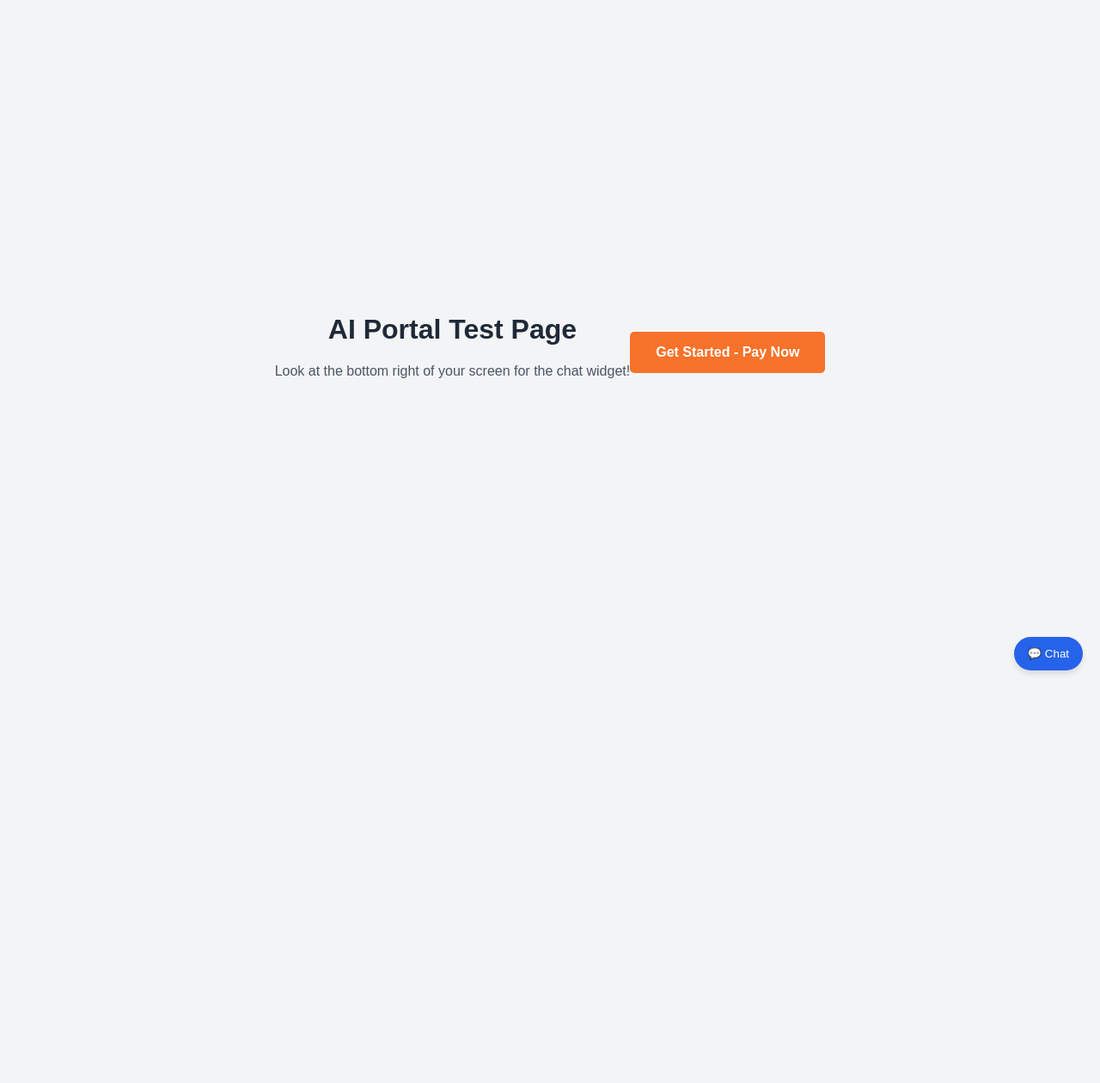
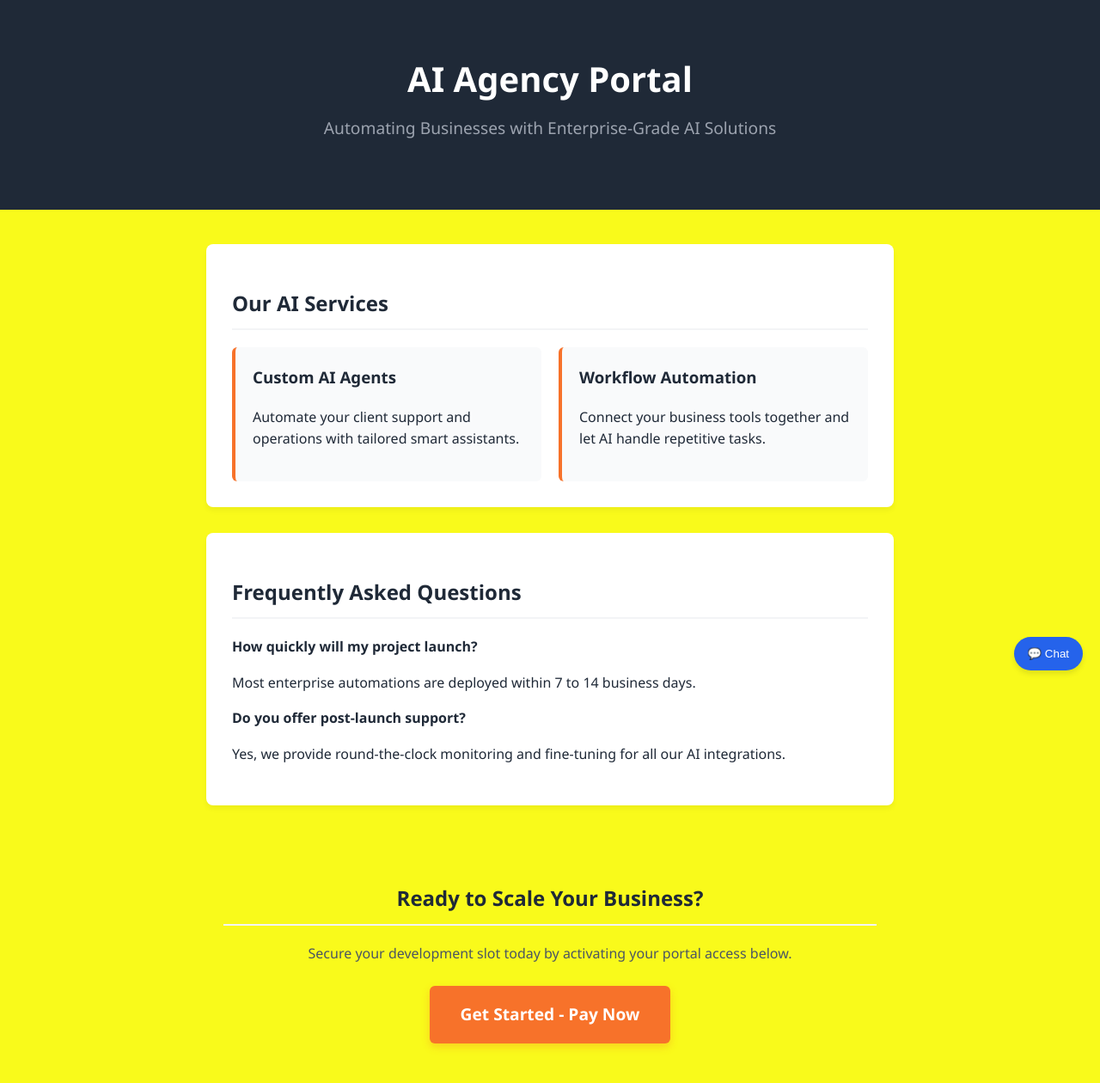
Before and after one commit to chimeremezewisdom1001-max/ai-agency-portal, a website: page public/index.html in a window 1280 px wide. Shown: the whole page at 86% size. Before the commit the page ends 800 px from the top, so only its background shows below. Drawn offline with Linux system fonts and the light colour scheme.

Commit message:
Upgraded landing page to enterprise theme with services and FAQ

```diff
--- a/public/index.html
+++ b/public/index.html
@@ -3,20 +3,132 @@
 <head>
   <meta charset="UTF-8">
   <meta name="viewport" content="width=device-width, initial-scale=1.0">
-  <title>AI Portal Test Page</title>
+  <title>AI Agency Portal | Premium AI Solutions</title>
   <style>
-    body { font-family: sans-serif; display: flex; justify-content: center; align-items: center; height: 100vh; background-color: #f3f4f6; margin: 0; }
-    h1 { color: #1f2937; text-align: center; }
+    body {
+      font-family: 'Segoe UI', Tahoma, Geneva, Verdana, sans-serif;
+      margin: 0;
+      padding: 0;
+      background-color: #f9fa1b;
+      color: #1f2937;
+      line-height: 1.6;
+    }
+    header {
+      background-color: #1f2937;
+      color: white;
+      text-align: center;
+      padding: 60px 20px;
+    }
+    header h1 {
+      margin: 0;
+      font-size: 2.5rem;
+    }
+    header p {
+      font-size: 1.2rem;
+      color: #9ca3af;
+      margin-top: 10px;
+    }
+    .container {
+      max-width: 800px;
+      margin: 40px auto;
+      padding: 0 20px;
+    }
+    .section {
+      background: white;
+      padding: 30px;
+      border-radius: 8px;
+      box-shadow: 0 4px 6px rgba(0,0,0,0.05);
+      margin-bottom: 30px;
+    }
+    h2 {
+      color: #1f2937;
+      border-bottom: 2px solid #f3f4f6;
+      padding-bottom: 10px;
+    }
+    .services-grid {
+      display: grid;
+      grid-template-columns: 1fr;
+      gap: 20px;
+    }
+    @media (min-width: 600px) {
+      .services-grid { grid-template-columns: 1fr 1fr; }
+    }
+    .service-card {
+      background: #f9fafb;
+      padding: 20px;
+      border-radius: 6px;
+      border-left: 4px solid #f7722a;
+    }
+    .service-card h3 { margin-top: 0; }
+    .cta-area {
+      text-align: center;
+      padding: 40px 20px;
+    }
+    .btn-pay {
+      background-color: #f7722a;
+      color: white;
+      padding: 18px 36px;
+      text-decoration: none;
+      border-radius: 6px;
+      font-weight: bold;
+      font-size: 1.2rem;
+      display: inline-block;
+      box-shadow: 0 4px 10px rgba(247, 114, 42, 0.3);
+      transition: transform 0.2s;
+    }
+    .faq-item {
+      margin-bottom: 15px;
+    }
+    .faq-item strong {
+      display: block;
+      color: #1f2937;
+    }
   </style>
 </head>
 <body>
-  <div>
-    <h1>AI Portal Test Page</h1>
-    <p style="text-align: center; color: #4b5563;">Look at the bottom right of your screen for the chat widget!</p>
+
+  <header>
+    <h1>AI Agency Portal</h1>
+    <p>Automating Businesses with Enterprise-Grade AI Solutions</p>
+  </header>
+
+  <div class="container">
+    <!-- Services Section -->
+    <div class="section">
+      <h2>Our AI Services</h2>
+      <div class="services-grid">
+        <div class="service-card">
+          <h3>Custom AI Agents</h3>
+          <p>Automate your client support and operations with tailored smart assistants.</p>
+        </div>
+        <div class="service-card">
+          <h3>Workflow Automation</h3>
+          <p>Connect your business tools together and let AI handle repetitive tasks.</p>
+        </div>
+      </div>
+    </div>
+
+    <!-- FAQ Section -->
+    <div class="section">
+      <h2>Frequently Asked Questions</h2>
+      <div class="faq-item">
+        <strong>How quickly will my project launch?</strong>
+        <p>Most enterprise automations are deployed within 7 to 14 business days.</p>
+      </div>
+      <div class="faq-item">
+        <strong>Do you offer post-launch support?</strong>
+        <p>Yes, we provide round-the-clock monitoring and fine-tuning for all our AI integrations.</p>
+      </div>
+    </div>
+
+    <!-- Call to Action Section -->
+    <div class="cta-area">
+      <h2>Ready to Scale Your Business?</h2>
+      <p style="margin-bottom: 25px; color: #4b5563;">Secure your development slot today by activating your portal access below.</p>
+      <a href="https://flutterwave.com/pay/aqz0kdnuie6j" class="btn-pay">Get Started - Pay Now</a>
+    </div>
   </div>
-<div style="text-align: center; margin-top: 20px;">
-  <a href="https://flutterwave.com/pay/aqz0kdnuie6j" style="background-color: #f7722a; color: white; padding: 15px 30px; text-decoration: none; border-radius: 5px; font-weight: bold; display: inline-block;">Get Started - Pay Now</a>
-</div>
+
   <script src="/widget.js" data-subdomain="dentist"></script>
 </body>
 </html>
```
